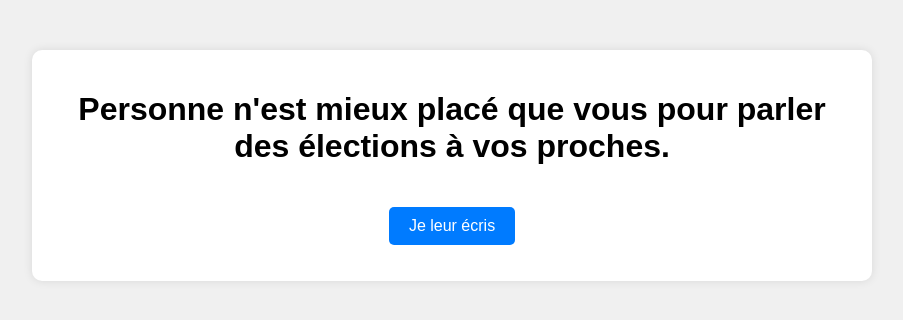
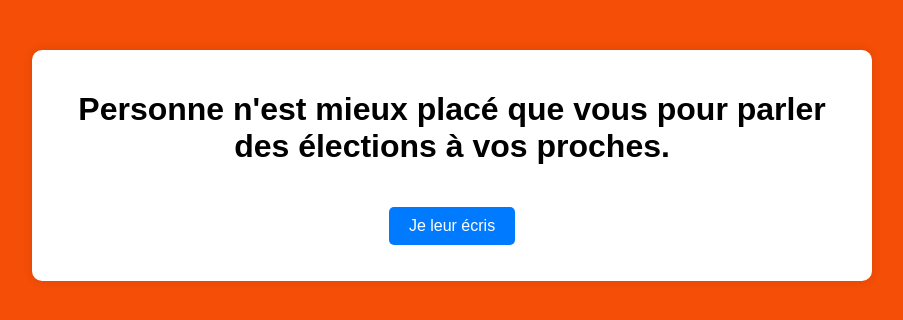
Before and after one commit to nicolas-graves/nicolas-graves.github.io, a Jekyll site: the page built from index.md, in a window 1280 px wide. Shown: the top 320 px of the page, without its empty margins (188-1091 px from the left). Built offline with Jekyll 4.4.1, drawn with Linux system fonts in a browser that asks for light colours.

Commit message:
set background color.

```diff
--- a/_layouts/default.html
+++ b/_layouts/default.html
@@ -10,7 +10,7 @@
             text-align: center;
             margin: 0;
             padding: 0;
-            background-color: #f0f0f0;
+            background-color: #f44e07;
         }
         .container {
             max-width: 800px;
```
